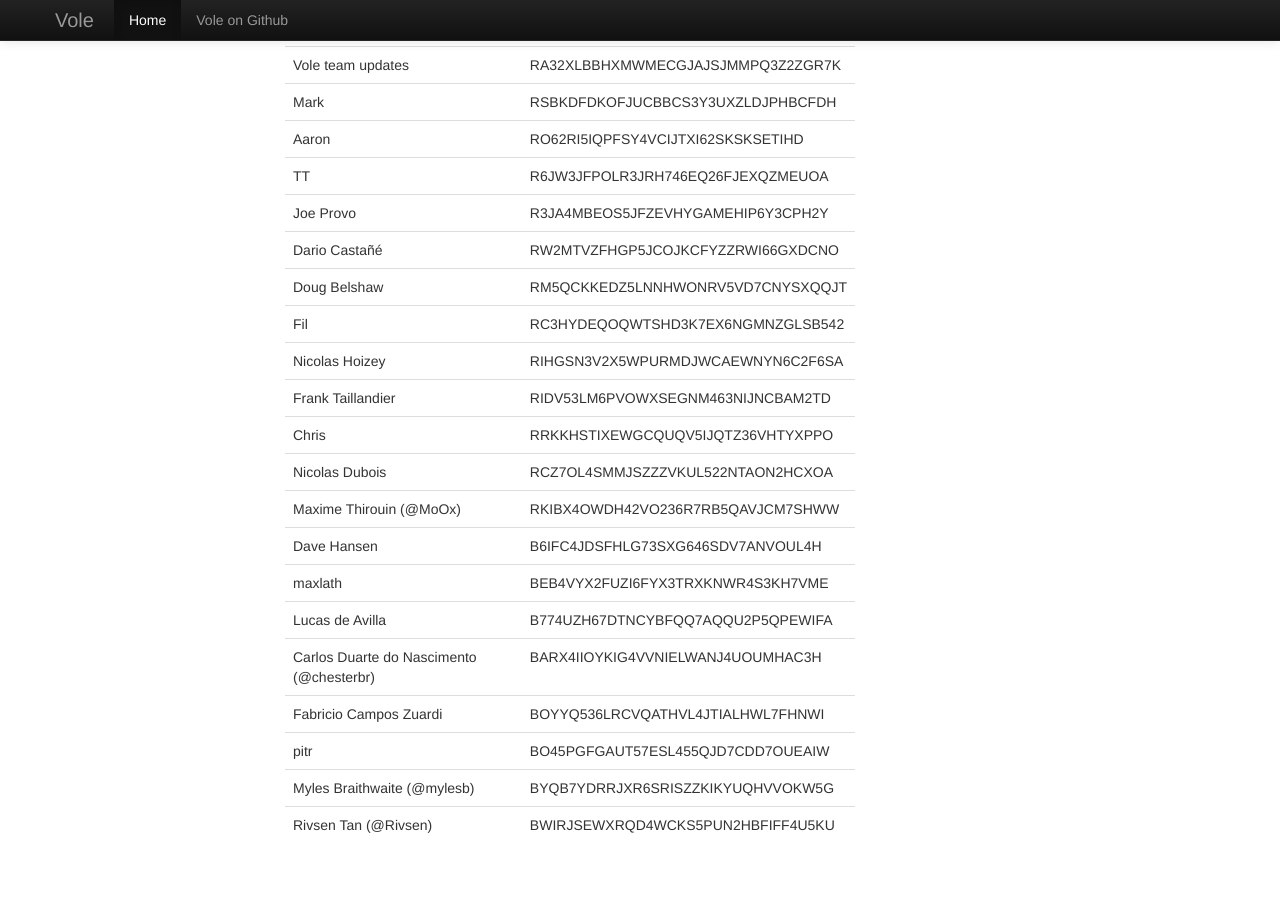
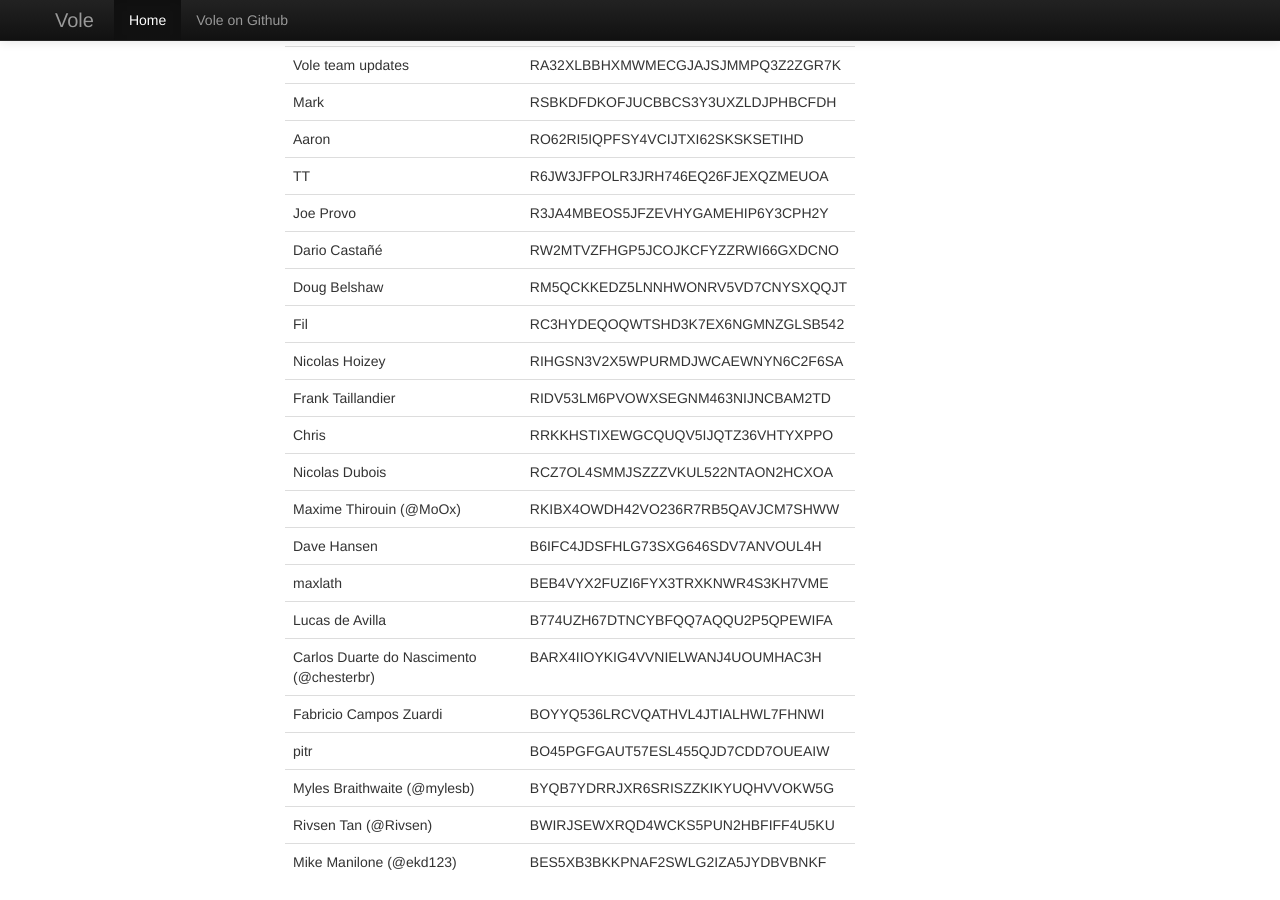
Before and after one commit to vole/vole.github.io, a Jekyll site: the page built from index.html, in a window 1280 px wide and 900 px high, scrolled down 2521 px. Built offline with Jekyll 4.4.1, drawn with Linux system fonts in a browser that asks for light colours; before the commit the page ends 3384 px from its top, so only the background shows below that.

Commit message:
More users

```diff
--- a/index.html
+++ b/index.html
@@ -186,6 +186,10 @@ title: Vole.cc
               <td>Rivsen Tan (@Rivsen)</td>
               <td>BWIRJSEWXRQD4WCKS5PUN2HBFIFF4U5KU</td>
             </tr>
+            <tr>
+              <td>Mike Manilone (@ekd123)</td>
+              <td>BES5XB3BKKPNAF2SWLG2IZA5JYDBVBNKF</td>
+            </tr>
           </tbody>
         </table>
       </div>
```
